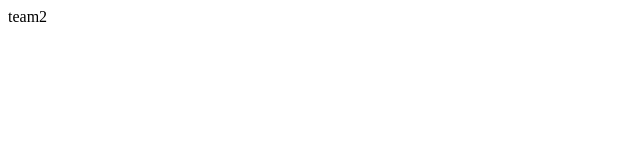
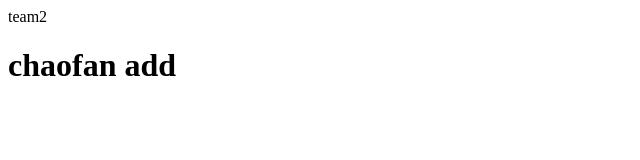
Before and after one commit to python1804gsl2/Team2r, a plain HTML site: page index.html in a window 1280 px wide. Shown: the whole page, without its empty margins (0-640 px from the left). Drawn offline with Linux system fonts and the light colour scheme.

Commit message:
chaofan add

```diff
--- a/index.html
+++ b/index.html
@@ -6,5 +6,6 @@
 </head>
 <body>
 team2
+<h1>chaofan add</h1>
 </body>
 </html>
```
